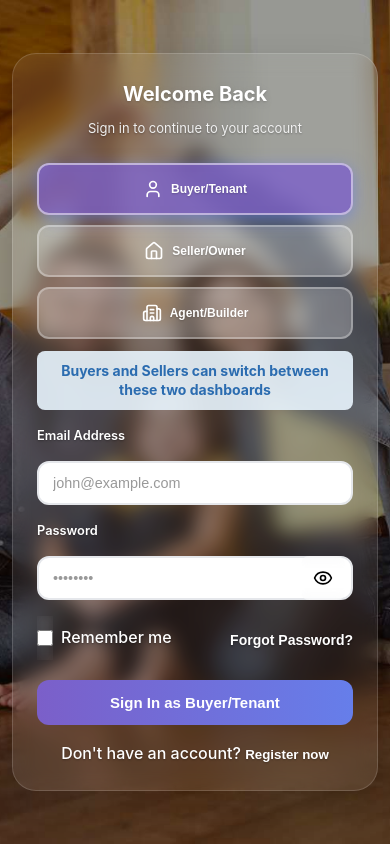
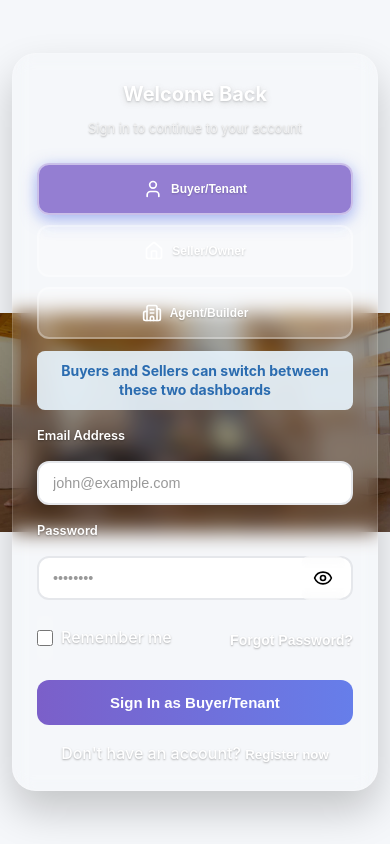
Before and after one commit to Vedantlights/Testingmodel1, a React (Create React App) app in the folder frontend/: page /login in a window 390 px wide. Built offline with nearby package versions, Linux system fonts and the light colour scheme; no server answers.

Commit message:
landing images

```diff
--- a/frontend/src/LandingPage/LandingPage.css
+++ b/frontend/src/LandingPage/LandingPage.css
@@ -27,7 +27,7 @@
   padding: 0;
   /* Background image applied via CSS variable from PublicLayout */
   background-image: var(--landing-bg-image);
-  background-size: cover;
+  background-size: contain; /* Show full image in first viewport */
   background-position: center;
   background-repeat: no-repeat;
   background-attachment: scroll;
@@ -40,9 +40,9 @@
   .main-content {
     width: 100%;
     overflow-x: hidden;
-    /* Ensure background image remains visible */
+    /* Ensure background image remains visible on mobile */
     background-image: var(--landing-bg-image);
-    background-size: cover;
+    background-size: contain; /* Show full image in first viewport */
     background-position: center;
     background-repeat: no-repeat;
     background-attachment: scroll;
@@ -57,7 +57,7 @@
     overflow-x: hidden;
     /* Ensure background image remains visible on mobile */
     background-image: var(--landing-bg-image);
-    background-size: cover;
+    background-size: contain; /* Show full image in first viewport */
     background-position: center;
     background-repeat: no-repeat;
     background-attachment: scroll;
--- a/frontend/src/LandingPage/styles/AboutUs.css
+++ b/frontend/src/LandingPage/styles/AboutUs.css
@@ -14,7 +14,7 @@
   width: 100%;
   min-height: 500px;
   height: 500px; /* Maintain aspect ratio while allowing content expansion */
-  background-size: cover;
+  background-size: contain; /* Show full image in first viewport */
   background-position: center;
   background-repeat: no-repeat;
   display: flex;
--- a/frontend/src/LandingPage/styles/Login.css
+++ b/frontend/src/LandingPage/styles/Login.css
@@ -16,7 +16,7 @@
   left: 0;
   right: 0;
   bottom: 0;
-  background-size: cover;
+  background-size: contain; /* Show full image in first viewport */
   background-position: center;
   background-repeat: no-repeat;
   z-index: 0;
--- a/frontend/src/LandingPage/styles/Register.css
+++ b/frontend/src/LandingPage/styles/Register.css
@@ -17,7 +17,7 @@
   left: 0;
   right: 0;
   bottom: 0;
-  background-size: cover;
+  background-size: contain; /* Show full image in first viewport */
   background-position: center;
   background-repeat: no-repeat;
   z-index: 0;
--- a/frontend/src/LandingPage/styles/Searchbar.css
+++ b/frontend/src/LandingPage/styles/Searchbar.css
@@ -22,7 +22,7 @@
   box-sizing: border-box;
   /* Background image applied directly to container */
   background-image: var(--landing-bg-image);
-  background-size: cover;
+  background-size: contain; /* Show full image in first viewport */
   background-position: center center;
   background-repeat: no-repeat;
   background-attachment: scroll;
```
